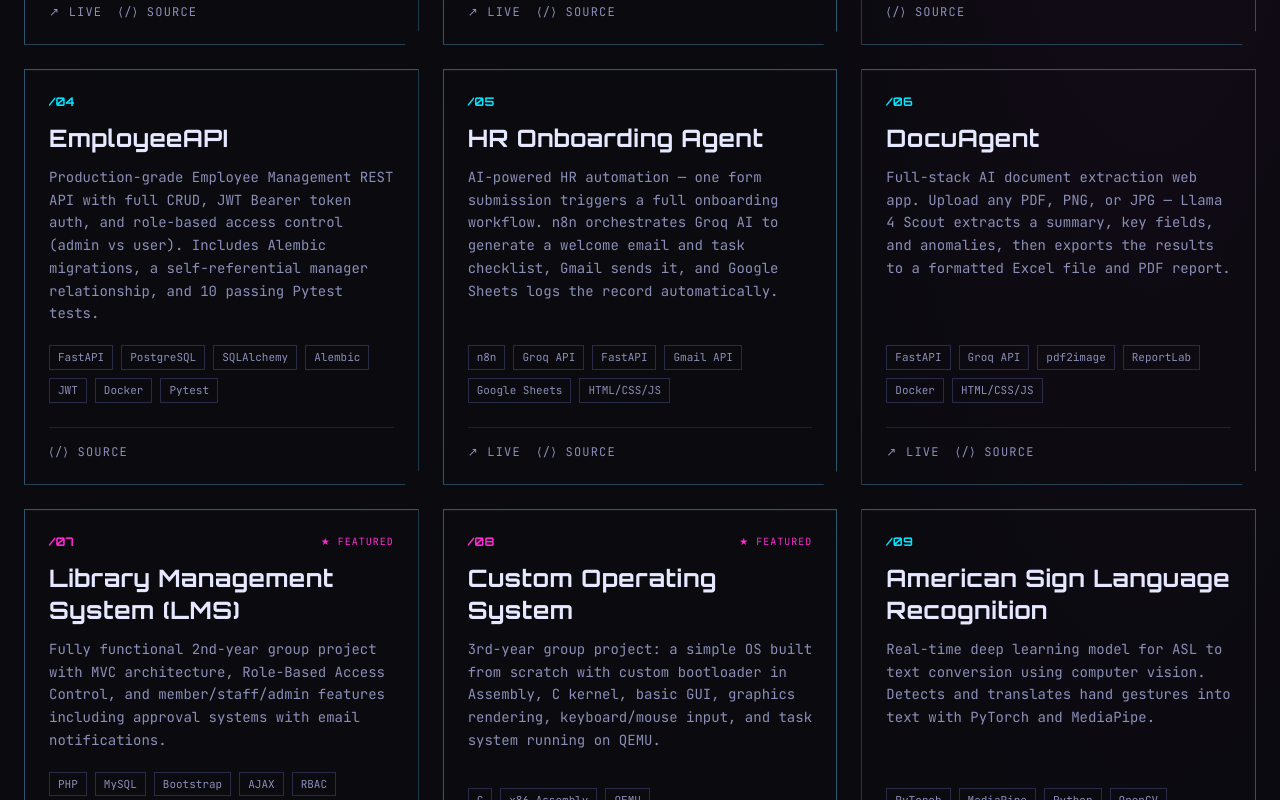
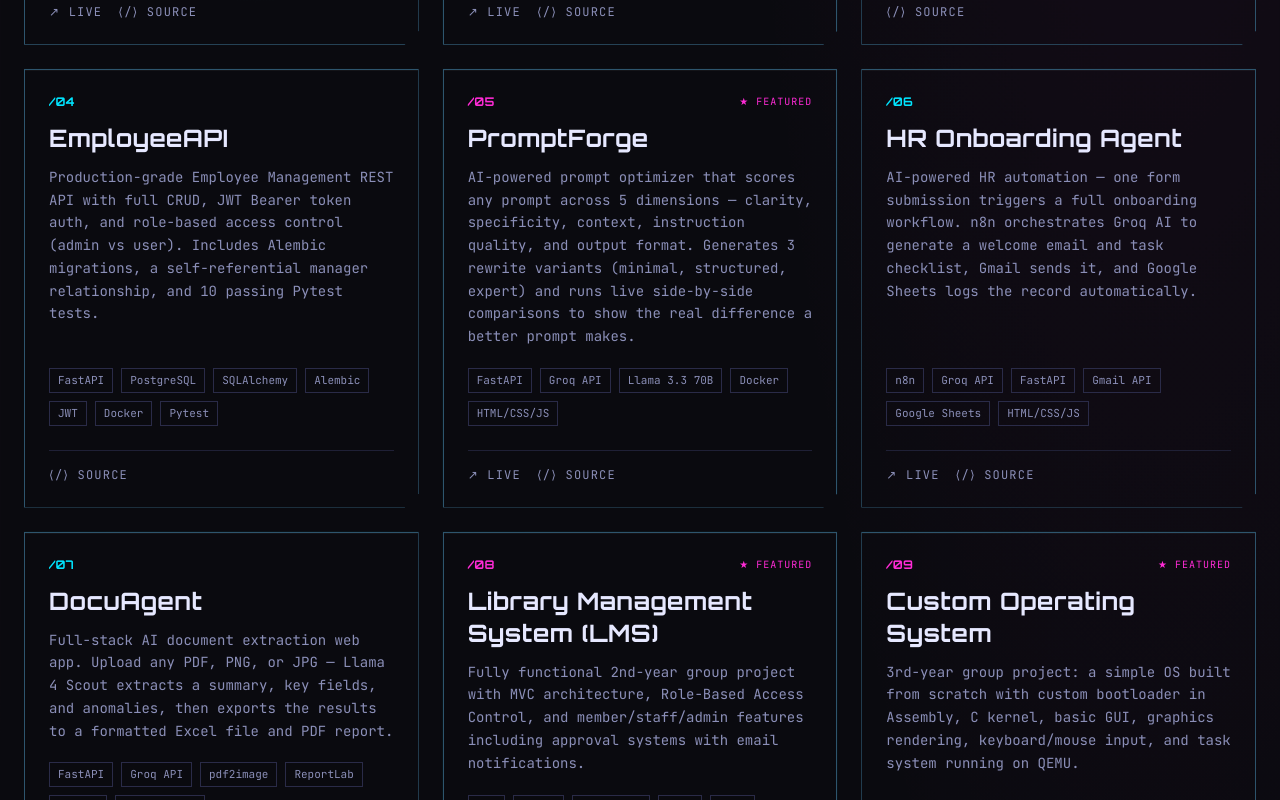
Before and after one commit to malankatharula/Portfolio, a React (Vite) app: page /Portfolio/ in a window 1280 px wide. Shown: the part 3020-3820 px from the top of the page. Built offline with nearby package versions, Linux system fonts and the light colour scheme.

Commit message:
new project update-promptforge

```diff
--- a/src/components/portfolio/Projects.tsx
+++ b/src/components/portfolio/Projects.tsx
@@ -47,7 +47,16 @@ num: "01",
     github: "https://github.com/malankatharula/EmployeeAPI",
   },
   {
-    num: "05",
+  num: "05",
+  title: "PromptForge",
+  desc: "AI-powered prompt optimizer that scores any prompt across 5 dimensions — clarity, specificity, context, instruction quality, and output format. Generates 3 rewrite variants (minimal, structured, expert) and runs live side-by-side comparisons to show the real difference a better prompt makes.",
+  stack: ["FastAPI", "Groq API", "Llama 3.3 70B", "Docker", "HTML/CSS/JS"],
+  github: "https://github.com/malankatharula/PromptForge",
+  live: "https://malankatharula.github.io/PromptForge",
+  featured: true,
+  },
+  {
+    num: "06",
     title: "HR Onboarding Agent",
     desc: "AI-powered HR automation — one form submission triggers a full onboarding workflow. n8n orchestrates Groq AI to generate a welcome email and task checklist, Gmail sends it, and Google Sheets logs the record automatically.",
     stack: ["n8n", "Groq API", "FastAPI", "Gmail API", "Google Sheets", "HTML/CSS/JS"],
@@ -55,7 +64,7 @@ num: "01",
     live: "https://malankatharula.github.io/HROnboardingAgent",
   },
    {
-    num: "06",
+    num: "07",
     title: "DocuAgent",
     desc: "Full-stack AI document extraction web app. Upload any PDF, PNG, or JPG — Llama 4 Scout extracts a summary, key fields, and anomalies, then exports the results to a formatted Excel file and PDF report.",
     stack: ["FastAPI", "Groq API", "pdf2image", "ReportLab", "Docker", "HTML/CSS/JS"],
@@ -63,7 +72,7 @@ num: "01",
     live: "https://malankatharula.github.io/DocuAgent",
   },
   {
-    num: "07",
+    num: "08",
     title: "Library Management System (LMS)",
     desc: "Fully functional 2nd-year group project with MVC architecture, Role-Based Access Control, and member/staff/admin features including approval systems with email notifications.",
     stack: ["PHP", "MySQL", "Bootstrap", "AJAX", "RBAC"],
@@ -72,14 +81,14 @@ num: "01",
     featured: true,
   },
   {
-    num: "08",
+    num: "09",
     title: "Custom Operating System",
     desc: "3rd-year group project: a simple OS built from scratch with custom bootloader in Assembly, C kernel, basic GUI, graphics rendering, keyboard/mouse input, and task system running on QEMU.",
     stack: ["C", "x86 Assembly", "QEMU"],
     featured: true,
   },
   {
-    num: "09",
+    num: "10",
     title: "American Sign Language Recognition",
     desc: "Real-time deep learning model for ASL to text conversion using computer vision. Detects and translates hand gestures into text with PyTorch and MediaPipe.",
     stack: ["PyTorch", "MediaPipe", "Python", "OpenCV"],
```
